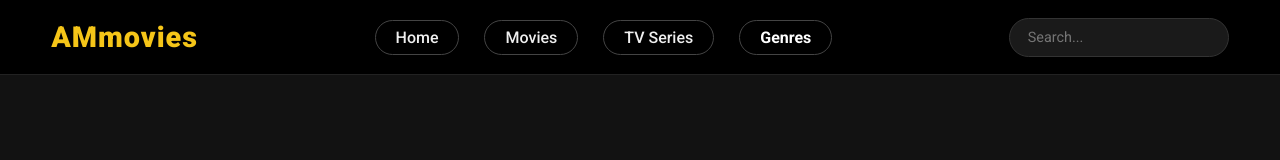
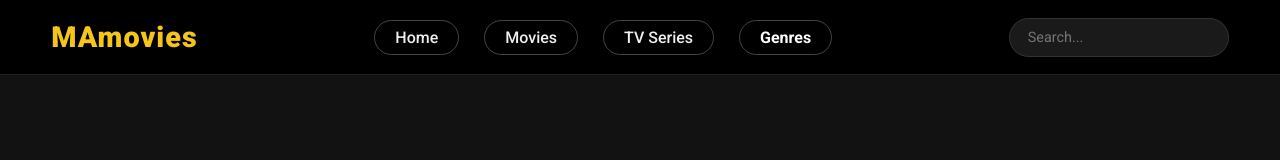
Before and after one commit to medinaalizade/MA-movies, a React (Vite) app: page /AMmovies/main in a window 1280 px wide. Shown: the top 160 px of the page. Built offline with nearby package versions, Linux system fonts and the light colour scheme.

Commit message:
almost there

```diff
--- a/src/components/Navbar.jsx
+++ b/src/components/Navbar.jsx
@@ -31,7 +31,7 @@
     return (
         <nav className="navbar">
             <div className="nav-container">
-                <Link to="/" className="logo">AMmovies</Link>
+                <Link to="/" className="logo">MAmovies</Link>
 
                 <ul className="nav-links">
                     <li><Link to="/">Home</Link></li>
```
